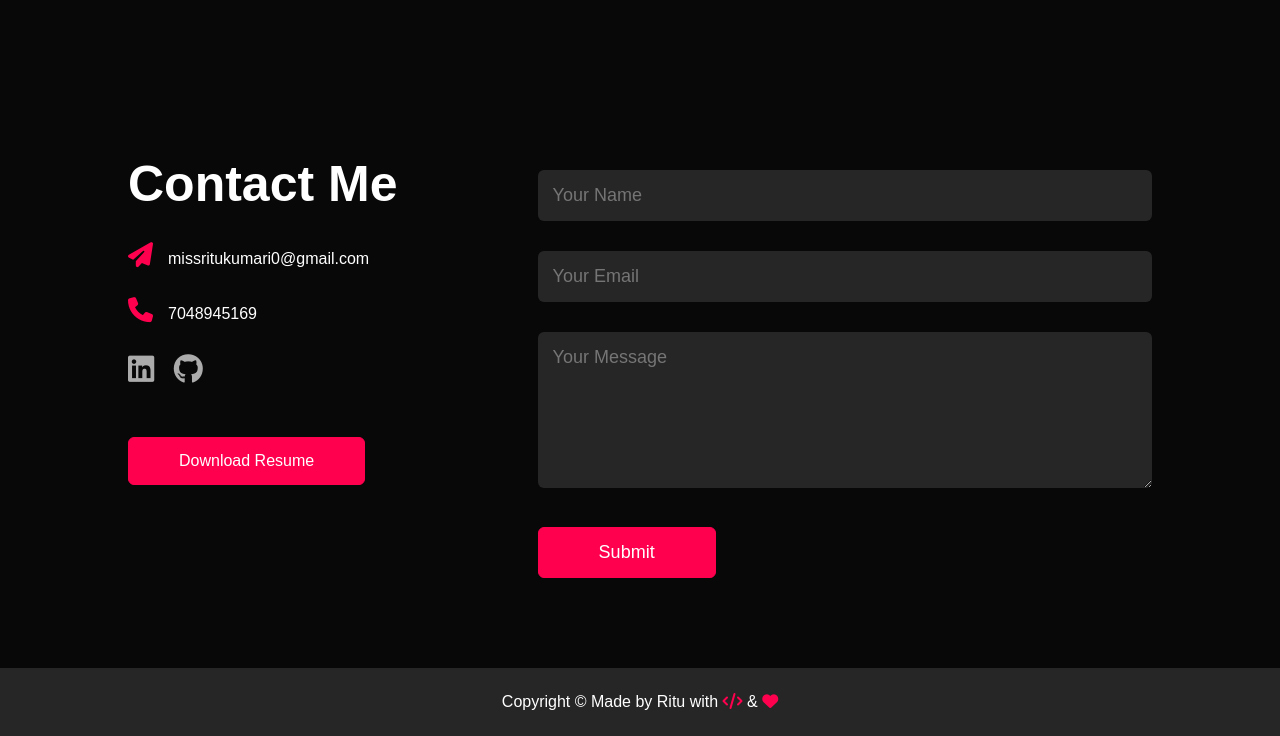
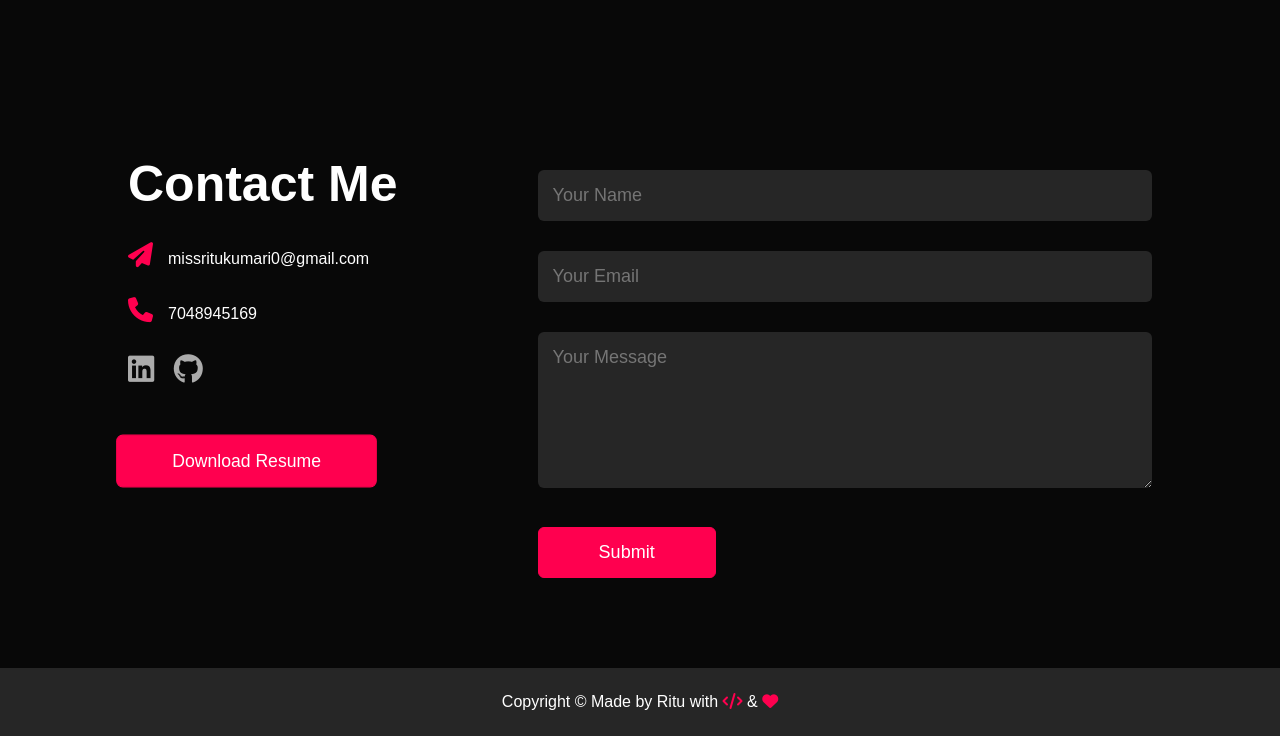
Before and after one commit to Ritukumari2024/Portfolio, a plain HTML site: page index.html in a window 1280 px wide. In both pictures the pointer is over the link "Download Resume". Shown: the part 2735-3471 px from the top of the page. Drawn offline with nearby package versions, Linux system fonts and the light colour scheme.

Commit message:
Update style.css
added btn2 hover

```diff
--- a/style.css
+++ b/style.css
@@ -360,7 +360,15 @@ span {
 .btn.btn2 {
     display: inline-block;
     background-color: #ff004f;
+    transition: transform 0.3s ease;
+
 }
+/*---------Hover effect-------*/
+.btn.btn2:hover{
+ transform: scale(1.1);
+
+}
+
 
 .contact-right form {
     width: 100%;
```
